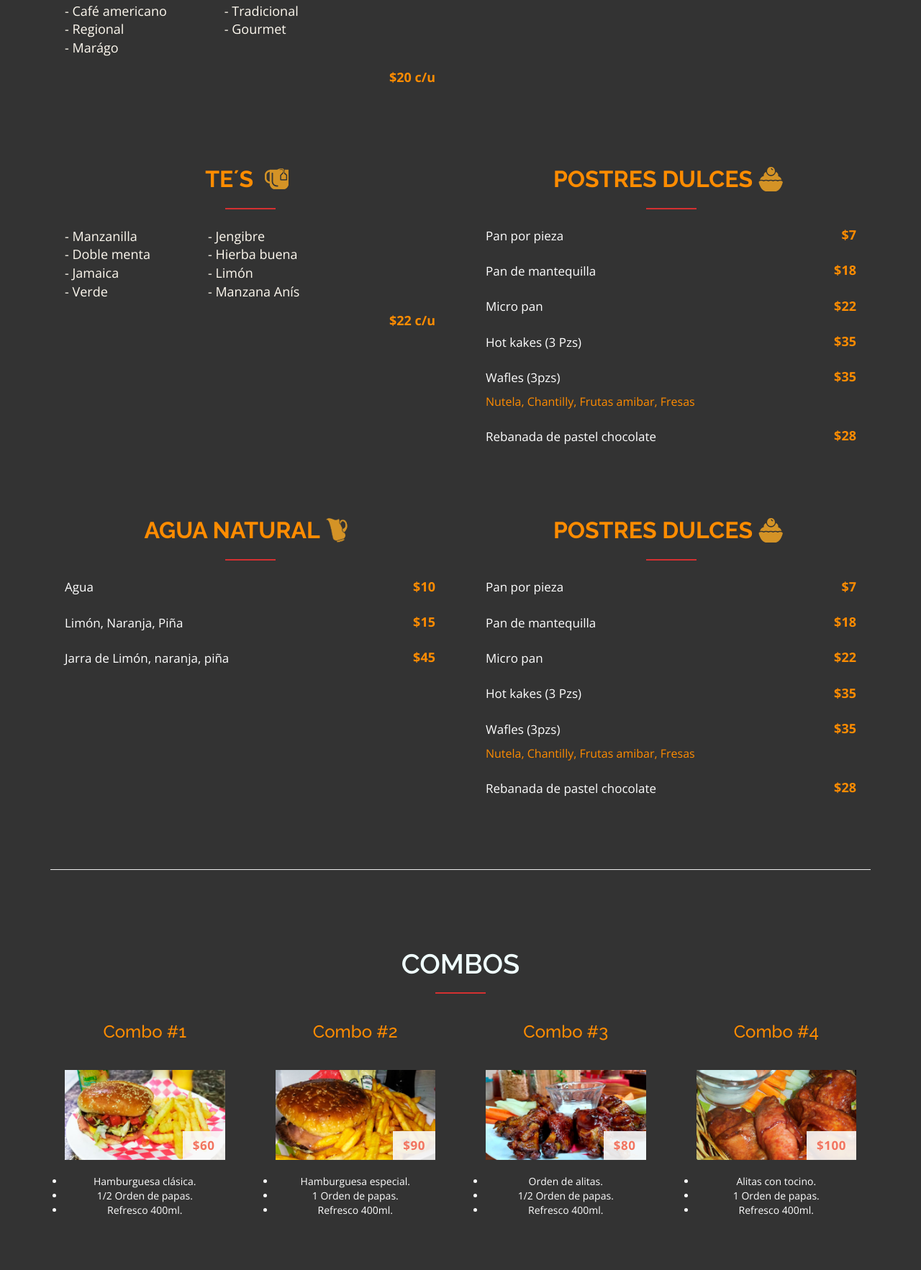
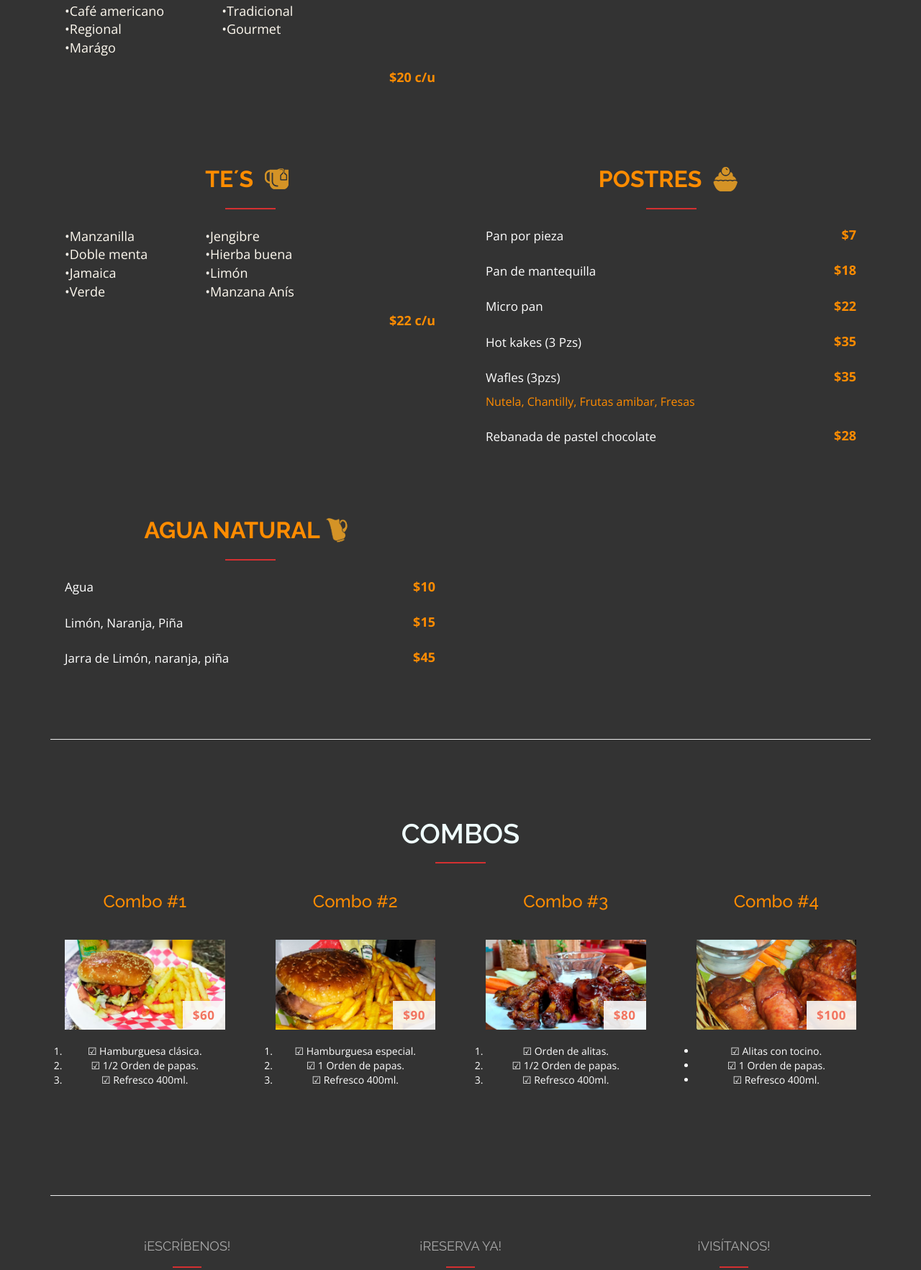
Before and after one commit to Ladelicia/menu, a plain HTML site: page index.html in a window 1280 px wide. Shown: the part 2483-4248 px from the top of the page at 72% size. Drawn offline with nearby package versions, Linux system fonts and the light colour scheme.

Commit message:
Add files via upload

```diff
--- a/css/style.css
+++ b/css/style.css
@@ -64,7 +64,7 @@ a:hover, a:focus {
 	color: #222;
 }
 ul, ol {
-    list-style-type: disc;
+
     align-content: flex-start;
 
 }
--- a/index.html
+++ b/index.html
@@ -309,18 +309,18 @@
                       <th></th>
                   </tr>
                   <tr>
-                      <td>- Café americano</td>
+                      <td>•Café americano</td>
                       <td></td>
-                      <td>- Tradicional</td>
+                      <td>•Tradicional</td>
                       <td></td>
                   </tr>
                   <tr>
-                      <td>- Regional</td>
+                      <td>•Regional</td>
                       <td></td>
-                      <td>- Gourmet</td>
+                      <td>•Gourmet</td>
                   </tr>
                   <tr>
-                      <td>- Marágo</td>
+                      <td>•Marágo</td>
                       <td></td>
                   </tr>
                </table>
@@ -386,25 +386,25 @@
                       <th></th>
                   </tr>
                   <tr>
-                      <td>- Manzanilla</td>
+                      <td>•Manzanilla</td>
                       <td></td>
-                      <td>- Jengibre</td>
+                      <td>•Jengibre</td>
                       <td></td>
                   </tr>
                   <tr>
-                      <td>- Doble menta</td>
+                      <td>•Doble menta</td>
                       <td></td>
-                      <td>- Hierba buena</td>
+                      <td>•Hierba buena</td>
                   </tr>
                   <tr>
-                      <td>- Jamaica</td>
+                      <td>•Jamaica</td>
                       <td></td>
-                      <td>- Limón</td>
+                      <td>•Limón</td>
                   </tr>
                   <tr>
-                      <td>- Verde</td>
+                      <td>•Verde</td>
                       <td></td>
-                      <td>- Manzana Anís</td>
+                      <td>•Manzana Anís</td>
                   </tr>
             </table>
           </div>
@@ -418,7 +418,7 @@
 
       <div class="col-xs-12 col-sm-6">
         <div class="menu-section">
-          <h2 class="menu-section-title"><strong>Postres dulces</strong><img src="img/postres.png"></h2>
+          <h2 class="menu-section-title"><strong>Postres </strong><img src="img/postres.png"></h2>
           <div class="menu-item">
             <div class="menu-item-name">Pan por pieza</div>
             <div class="menu-item-price"> $7 </div>
@@ -470,35 +470,7 @@
       </div>
 
       <div class="col-xs-12 col-sm-6">
-        <div class="menu-section">
-          <h2 class="menu-section-title"><strong>Postres dulces</strong><img src="img/postres.png"></h2>
-          <div class="menu-item">
-            <div class="menu-item-name">Pan por pieza</div>
-            <div class="menu-item-price"> $7 </div>
-          </div>
-          <div class="menu-item">
-            <div class="menu-item-name">Pan de mantequilla</div>
-            <div class="menu-item-price"> $18 </div>
-          </div>
-          <div class="menu-item">
-            <div class="menu-item-name">Micro pan</div>
-            <div class="menu-item-price"> $22 </div>
-          </div>
-          <div class="menu-item">
-            <div class="menu-item-name">Hot kakes (3 Pzs)</div>
-            <div class="menu-item-price"> $35 </div>
-          </div>
-          <div class="menu-item">
-            <div class="menu-item-name">Wafles (3pzs)</div>
-            <div class="menu-item-price"> $35 </div>
-              <div class="menu-item-description">Nutela, Chantilly, Frutas amibar, Fresas</div>
-          </div>
-          <div class="menu-item">
-            <div class="menu-item-name">Rebanada de pastel chocolate</div>
-            <div class="menu-item-price"> $28 </div>
-          </div>
 
-        </div>
       </div>
     </div>
 
@@ -524,9 +496,9 @@
                  <div class="price">$60</div>
              </div>
             <ol>
-                <li>Hamburguesa clásica.</li>
-                <li>1/2 Orden de papas.</li>
-                <li>Refresco 400ml.</li>
+                <li>☑ Hamburguesa clásica.</li>
+                <li>☑ 1/2 Orden de papas.</li>
+                <li>☑ Refresco 400ml.</li>
             </ol>
         </div>
       </div>
@@ -539,9 +511,9 @@
                  <div class="price">$90</div>
              </div>
             <ol>
-                <li>Hamburguesa especial.</li>
-                <li>1 Orden de papas.</li>
-                <li>Refresco 400ml.</li>
+                <li>☑ Hamburguesa especial.</li>
+                <li>☑ 1 Orden de papas.</li>
+                <li>☑ Refresco 400ml.</li>
             </ol>
         </div>
 
@@ -554,9 +526,9 @@
                  <div class="price">$80</div>
              </div>
             <ol>
-                <li>Orden de alitas.</li>
-                <li>1/2 Orden de papas.</li>
-                <li>Refresco 400ml.</li>
+                <li>☑ Orden de alitas.</li>
+                <li>☑ 1/2 Orden de papas.</li>
+                <li>☑ Refresco 400ml.</li>
             </ol>
         </div>
 
@@ -571,9 +543,9 @@
                  <div class="price">$100</div>
              </div>
             <ul>
-                <li>Alitas con tocino.</li>
-                <li>1 Orden de papas.</li>
-                <li>Refresco 400ml.</li>
+                <li>☑ Alitas con tocino.</li>
+                <li>☑ 1 Orden de papas.</li>
+                <li>☑ Refresco 400ml.</li>
             </ul>
         </div>
 
@@ -636,7 +608,7 @@
     <div class="col-md-4">
       <h3>¡Escríbenos!</h3>
       <div class="contact-item">
-          <a href="https://api.whatsapp.com/send?phone=9616908410" target="_blank"><div class="anima"> <img src="img/whatsapp.png"></div></a>
+          <a href="https://api.whatsapp.com/send?phone=+52 9616908410" target="_blank"><div class="anima"> <img src="img/whatsapp.png"></div></a>
       </div>
     </div>
     <div class="col-md-4">
```
